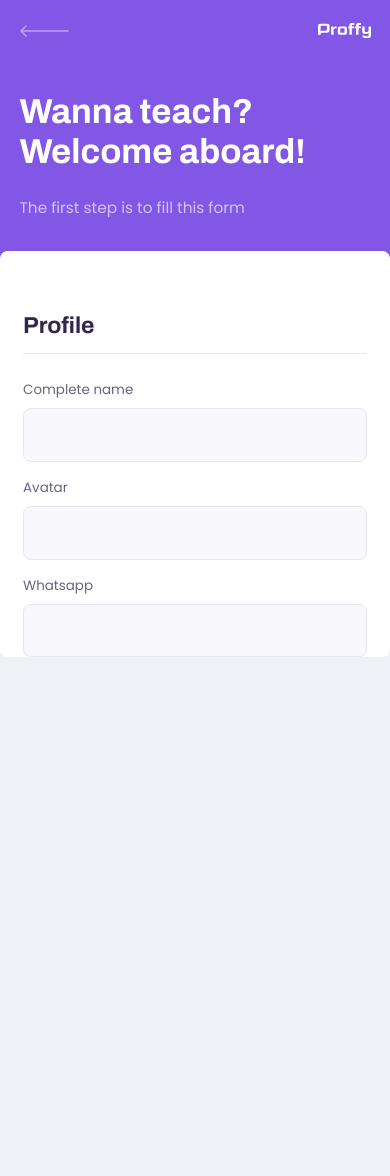
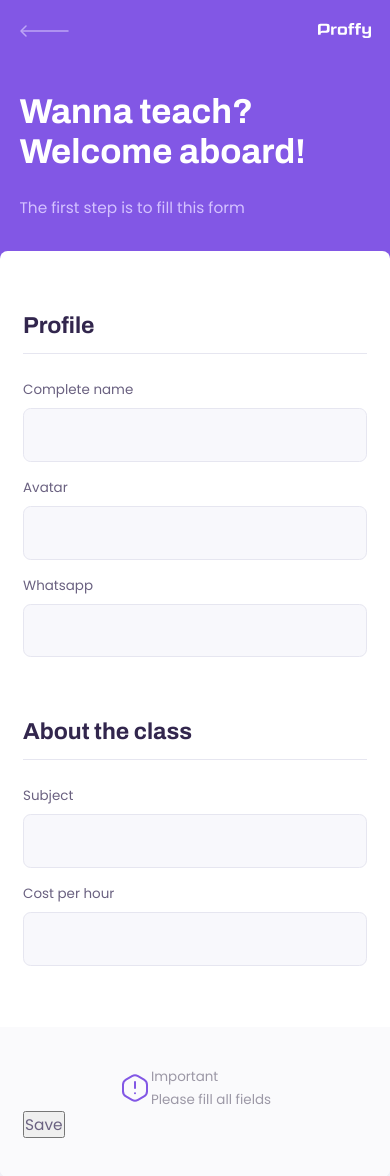
Before and after one commit to yamgarcia/Proffy, a React (Create React App) app in the folder web/: page /give-classes in a window 390 px wide. Before the commit the page ends 844 px from the top, so only its background shows below. Built offline with nearby package versions, Linux system fonts and the light colour scheme.

Commit message:
Add Mobile style to TeacherForm page

```diff
--- a/web/src/pages/TeacherForm/index.tsx
+++ b/web/src/pages/TeacherForm/index.tsx
@@ -2,6 +2,7 @@
 import "./styles.css";
 import PageHeader from "../../components/PageHeader";
 import Input from "../../components/Input";
+import warningIcon from "../../assets/images/icons/warning.svg";
 
 const TeacherForm: React.FC = () => {
   return (
@@ -18,6 +19,20 @@
             <Input name='Avatar' label='Avatar' />
             <Input type='number' name='Whatsapp' label='Whatsapp' />
           </fieldset>
+          <fieldset>
+            <legend>About the class</legend>
+            <Input name='subject' label='Subject' />
+            <Input name='cost' label='Cost per hour' />
+          </fieldset>
+
+          <footer>
+            <p>
+              <img src={warningIcon} alt='Important' />
+              Important <br />
+              Please fill all fields
+            </p>
+            <button type='button'>Save</button>
+          </footer>
         </main>
       </div>
     </>
--- a/web/src/pages/TeacherForm/styles.css
+++ b/web/src/pages/TeacherForm/styles.css
@@ -38,3 +38,43 @@
   padding-bottom: 1.6rem;
   border-bottom: 1px solid var(--color-line-in-white);
 }
+
+#page-teacher-form main footer {
+  padding: 4rem 2.4rem;
+  background: var(--color-box-footer);
+  border-top: 1px solid var(--coloe-line-in-white);
+  margin-top: 6.4rem;
+}
+
+#page-teacher-form main footer p {
+  display: flex;
+  align-items: center;
+  justify-content: center;
+  font-size: 1.4rem;
+  line-height: 2.4rem;
+  color: var(--color-text-complement);
+}
+
+page-teacher-form main footer p img {
+  margin-right: 2rem;
+}
+page-teacher-form main footer button {
+  width: 100%;
+  height: 5.6rem;
+  background: var(--color-secondary);
+  color: var(--color-button-text);
+  border: 0;
+  border-radius: 0.8rem;
+  cursor: pointer;
+  font: 700 1.6rem Archivo;
+  display: flex;
+  align-items: center;
+  justify-content: center;
+  text-decoration: none;
+  transition: background-color 0.2s;
+  margin-top: 3.2rem;
+}
+
+page-teacher-form main footer button:hover {
+  background: car(--var(--color-secondary-dark));
+}
```
